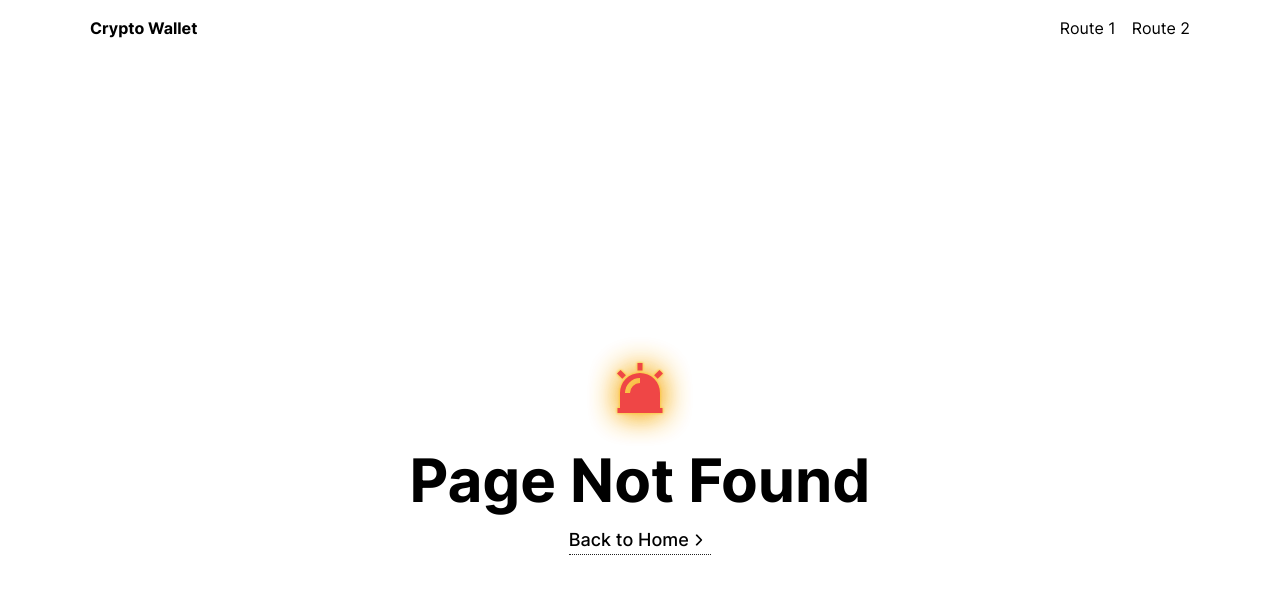
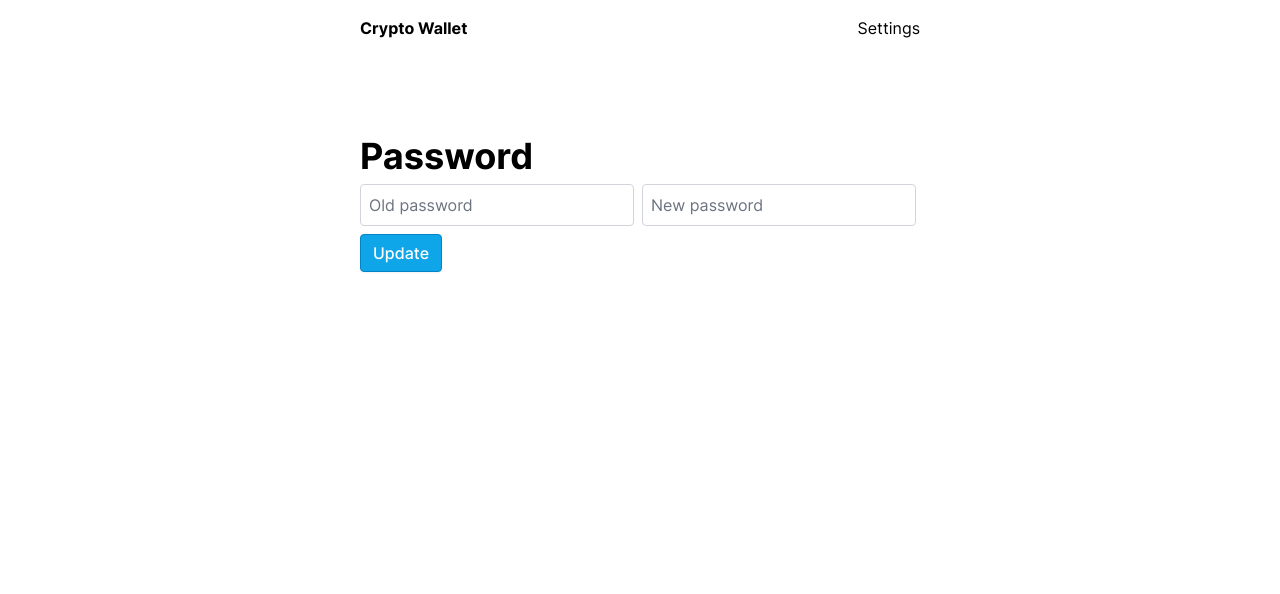
Before and after one commit to mocmeo/my-crypto-wallet, a Next.js app: page /settings in a window 1280 px wide. Before the commit this address had no page. Shown: the top 594 px of the page. Built offline with nearby package versions, Linux system fonts and the light colour scheme.

Commit message:
chore: update

```diff
--- a/src/components/layout/Header.tsx
+++ b/src/components/layout/Header.tsx
@@ -2,10 +2,7 @@ import * as React from 'react';
 
 import UnstyledLink from '@/components/links/UnstyledLink';
 
-const links = [
-  { href: '/', label: 'Route 1' },
-  { href: '/', label: 'Route 2' },
-];
+const links = [{ href: '/settings', label: 'Settings' }];
 
 export default function Header() {
   return (
--- /dev/null
+++ b/src/pages/settings.tsx
@@ -0,0 +1,50 @@
+import * as React from 'react';
+import clsx from 'clsx';
+
+import Button from '@/components/buttons/Button';
+import Layout from '@/components/layout/Layout';
+import Seo from '@/components/Seo';
+
+export default function SettingsPage() {
+  return (
+    <Layout>
+      <Seo />
+      <main>
+        <section className='bg-white'>
+          <div className='layout min-h-screen py-20 text-black'>
+            <h1>Password</h1>
+            <div className='mt-2 flex flex-wrap gap-2'>
+              <input
+                name='oldPassword'
+                id='oldPassword'
+                className={clsx(
+                  'block max-w-xs rounded border',
+                  'border-gray-300 bg-white',
+                  'focus:border-primary-400 focus:ring-primary-400 pl-2 focus:outline-none focus:ring'
+                )}
+                placeholder='Old password'
+                value={''}
+                // onChange={(e) => setNewWalletName(e.target.value)}
+              ></input>
+              <input
+                name='newPassword'
+                id='newPassword'
+                className={clsx(
+                  'block max-w-xs rounded border',
+                  'border-gray-300 bg-white',
+                  'focus:border-primary-400 focus:ring-primary-400 pl-2 focus:outline-none focus:ring'
+                )}
+                placeholder='New password'
+                value={''}
+                // onChange={(e) => setNewWalletName(e.target.value)}
+              ></input>
+              <Button variant='primary' onClick={() => {}}>
+                Update
+              </Button>
+            </div>
+          </div>
+        </section>
+      </main>
+    </Layout>
+  );
+}
--- /dev/null
+++ b/src/pages/wallet/[walletAdr].tsx
@@ -0,0 +1,65 @@
+import { useState, useEffect } from 'react';
+import { useRouter } from 'next/router';
+import { useLocalStorage } from '@/hooks';
+import { ethers } from 'ethers';
+import { goerli } from '@/models/Chain';
+import { toFixedIfNecessary } from '@/utils/AccountUtils';
+import { isClient } from '@/utils';
+
+import Layout from '@/components/layout/Layout';
+import ArrowLink from '@/components/links/ArrowLink';
+
+export default function WalletPage() {
+  const router = useRouter();
+  const { walletAdr } = router.query;
+  const [balance, setBalance] = useState(0);
+  const [accountList, _] = useLocalStorage('WALLET_ACCOUNTS', {});
+
+  useEffect(() => {
+    const fetchData = async () => {
+      if (walletAdr) {
+        const provider = new ethers.providers.JsonRpcProvider(goerli.rpcUrl);
+        let accountBalance = await provider.getBalance(walletAdr.toString());
+        setBalance(
+          toFixedIfNecessary(ethers.utils.formatEther(accountBalance))
+        );
+      }
+    };
+    fetchData();
+  }, [walletAdr]);
+
+  return (
+    <Layout>
+      <main>
+        <section className='bg-white'>
+          <div className='layout py-20 text-black'>
+            {walletAdr && (
+              <div>
+                <h1 className='mb-2'>
+                  Wallet: {accountList[walletAdr.toString()]}
+                </h1>
+                <ArrowLink
+                  direction='left'
+                  className='mb-3 mt-2'
+                  href='/wallets'
+                >
+                  Back to Wallets
+                </ArrowLink>
+                <div>
+                  Address:{' '}
+                  <a
+                    className='text text-blue-500'
+                    href={`https://goerli.etherscan.io/address/${walletAdr}`}
+                  >
+                    {walletAdr}
+                  </a>
+                </div>
+                <div>Balance: {balance} ETH</div>
+              </div>
+            )}
+          </div>
+        </section>
+      </main>
+    </Layout>
+  );
+}
--- a/src/pages/wallets.tsx
+++ b/src/pages/wallets.tsx
@@ -14,11 +14,19 @@ export default function WalletsPage() {
   const [newWalletName, setNewWalletName] = useState('');
 
   async function confirmAccount(walletName: string) {
+    if (walletName.trim().length === 0) return;
+
     const result = await generateAccount();
     setAccountList({
       ...accountList,
       [result.account.address]: walletName,
     });
+  }
+
+  async function removeAccount(key: string) {
+    const newAccountList = { ...accountList };
+    delete newAccountList[key];
+    setAccountList(newAccountList);
   }
 
   return (
@@ -27,7 +35,7 @@ export default function WalletsPage() {
 
       <main>
         <section className='bg-white'>
-          <div className='layout min-h-screen py-20 text-black'>
+          <div className='layout py-20 text-black'>
             <h1>Wallets</h1>
             <ArrowLink direction='left' className='mb-3 mt-2' href='/'>
               Back to Home
@@ -61,15 +69,30 @@ export default function WalletsPage() {
                   {accountList && (
                     <div>
                       {Object.keys(accountList).map((key) => (
-                        <div className='mb-2 flex flex-col' key={key}>
-                          <div>
-                            <ArrowLink href='/'>
-                              <div>{accountList[key]}</div>
-                            </ArrowLink>
+                        <div
+                          className='mb-2 flex flex-row justify-between'
+                          key={key}
+                        >
+                          <div className='info'>
+                            <div className='flex flex-col'>
+                              <ArrowLink href={`/wallet/${key}`}>
+                                <div>{accountList[key]}</div>
+                              </ArrowLink>
+                            </div>
+                            <div>
+                              {key.substring(0, 6)}...
+                              {key.substring(key.length - 6)}
+                            </div>
                           </div>
-                          <div>
-                            {key.substring(0, 6)}...
-                            {key.substring(key.length - 6)}
+                          <div className='actions flex flex-row'>
+                            <div
+                              className='mr-2 cursor-pointer'
+                              onClick={() => {
+                                removeAccount(key);
+                              }}
+                            >
+                              Remove
+                            </div>
                           </div>
                         </div>
                       ))}
--- a/src/styles/globals.css
+++ b/src/styles/globals.css
@@ -78,7 +78,7 @@
 
   .layout {
     /* 1100px */
-    max-width: 68.75rem;
+    max-width: 35rem;
     @apply mx-auto w-11/12;
   }
 
--- a/src/utils/TransactionUtils.ts
+++ b/src/utils/TransactionUtils.ts
@@ -9,8 +9,6 @@ export async function sendToken(
   privateKey: string
 ) {
   const chain = CHAINS_CONFIG[goerli.chainId];
-
-  // Create a provider using the Infura RPC URL for Goerli
   const provider = new ethers.providers.JsonRpcProvider(chain.rpcUrl);
 
   // Create a wallet instance from the sender's private key
--- a/src/utils/index.ts
+++ b/src/utils/index.ts
@@ -1,7 +1,11 @@
-export const slugify = (str) =>
+export const slugify = (str: string) =>
   str
     .toLowerCase()
     .trim()
     .replace(/[^\w\s-]/g, '')
     .replace(/[\s_-]+/g, '-')
     .replace(/^-+|-+$/g, '');
+
+export const isClient = () => {
+  return typeof window != 'undefined';
+};
```
